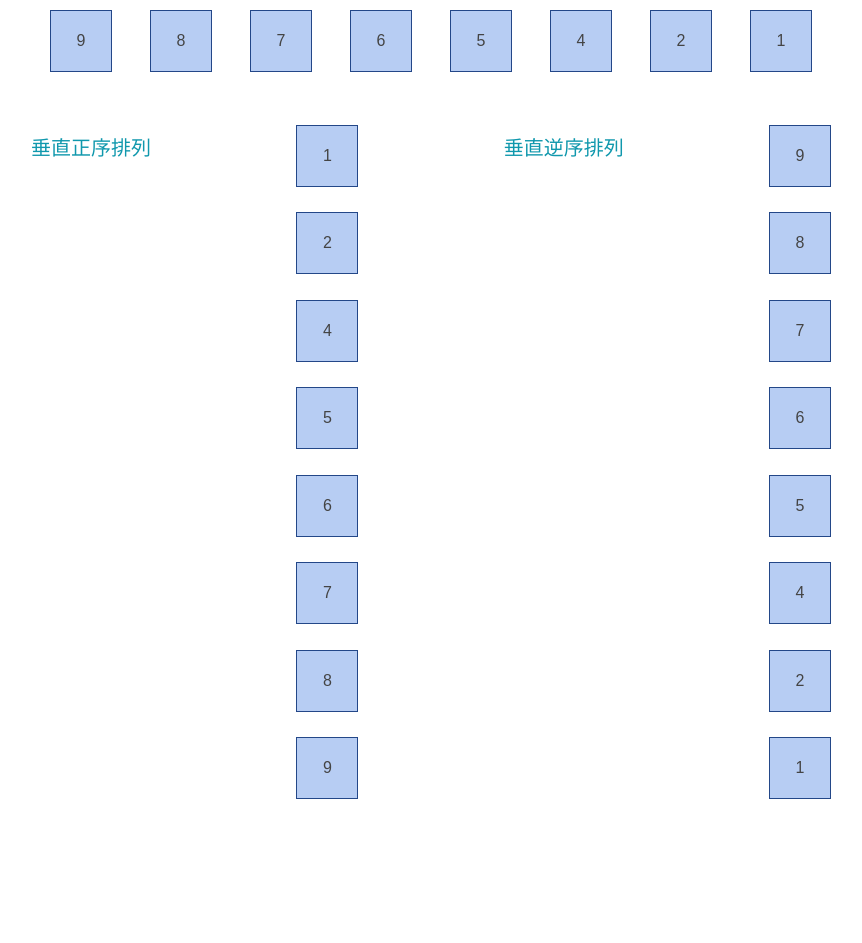
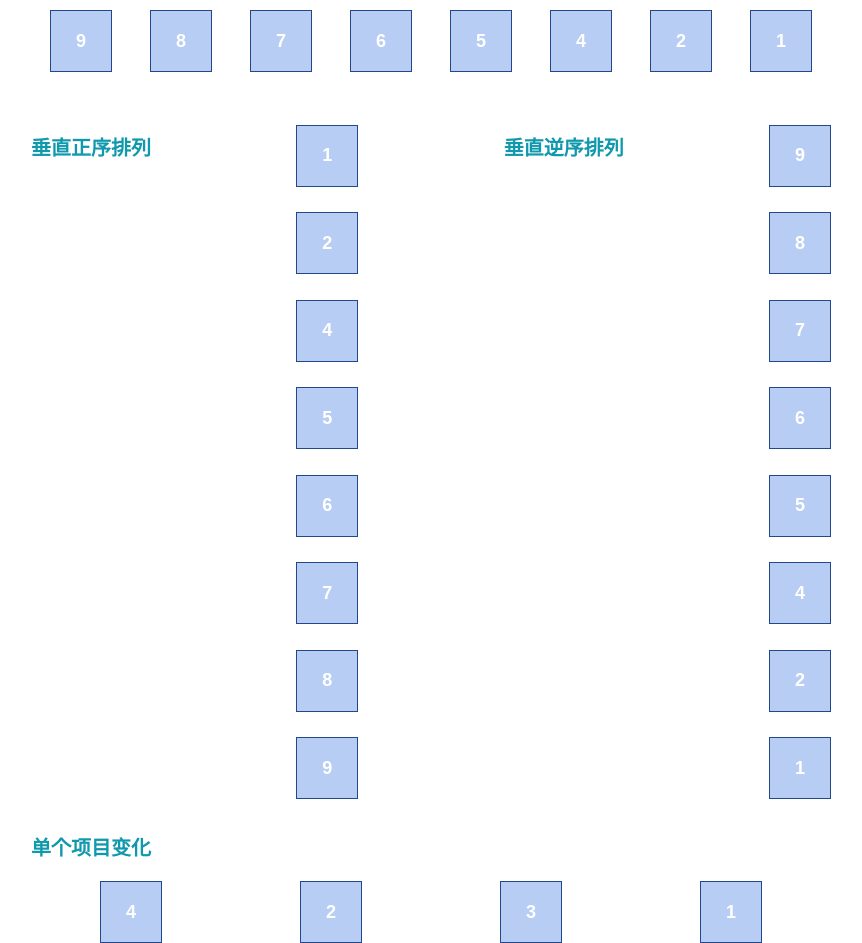
Before and after one commit to chliyang/my-app, a React (Create React App) app: page /flex-layout in a window 1280 px wide. Shown: the part 200-1143 px from the top of the page, without its empty margins (209-1071 px from the left). Before the commit the page ends 1012 px from the top, so only its background shows below. Built offline with nearby package versions, Linux system fonts and the light colour scheme.

Commit message:
[flex] adjust boxes order

```diff
--- a/src/components/flex-layout/FlexLayout.css
+++ b/src/components/flex-layout/FlexLayout.css
@@ -1,5 +1,8 @@
 .flex-container{
   width: 800px;
+  color: white;
+  font-size: 18px;
+  font-weight: bolder;
   margin-left: auto;
   margin-right: auto;
 }
@@ -42,6 +45,7 @@
 }
 
 .box {
+  order: 3;
   display: flex;
   justify-content: center;
   align-items: center;
@@ -50,3 +54,35 @@
   width: 60px;
   height: 60px;
 }
+
+.box2 {
+  order: 1;
+  display: flex;
+  justify-content: center;
+  align-items: center;
+  background-color: #b7cdf3;
+  border: #234788 solid 1px;
+  width: 60px;
+  height: 60px;
+}
+
+.box3 {
+  order: 2;
+  display: flex;
+  justify-content: center;
+  align-items: center;
+  background-color: #b7cdf3;
+  border: #234788 solid 1px;
+  width: 60px;
+  height: 60px;
+}
+
+.box4 {
+  display: flex;
+  justify-content: center;
+  align-items: center;
+  background-color: #b7cdf3;
+  border: #234788 solid 1px;
+  width: 60px;
+  height: 60px;
+}
--- a/src/components/flex-layout/FlexLayout.js
+++ b/src/components/flex-layout/FlexLayout.js
@@ -10,6 +10,15 @@ const FlexLayout = () => {
         <Boxes title={"垂直正序排列"} className={"layout3"} />
         <Boxes title={"垂直逆序排列"} className={"layout4"} />
       </div>
+      <>
+        <div className="title">单个项目变化</div>
+        <div className="layout1">
+          <section className="box">1</section>
+          <section className="box2">2</section>
+          <section className="box3">3</section>
+          <section className="box4">4</section>
+        </div>
+      </>
     </div>
   );
 };
```
